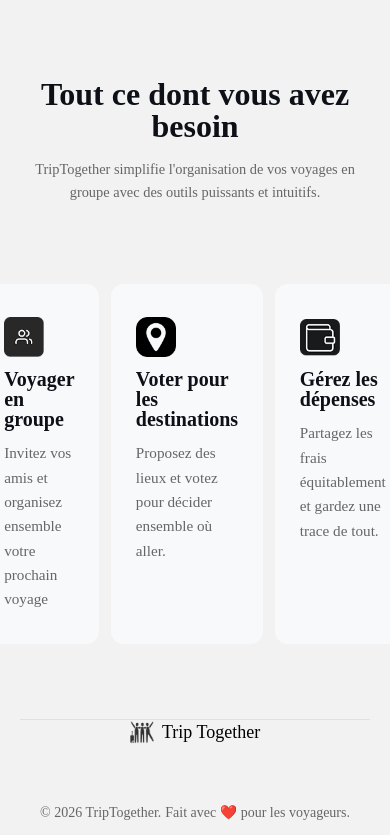
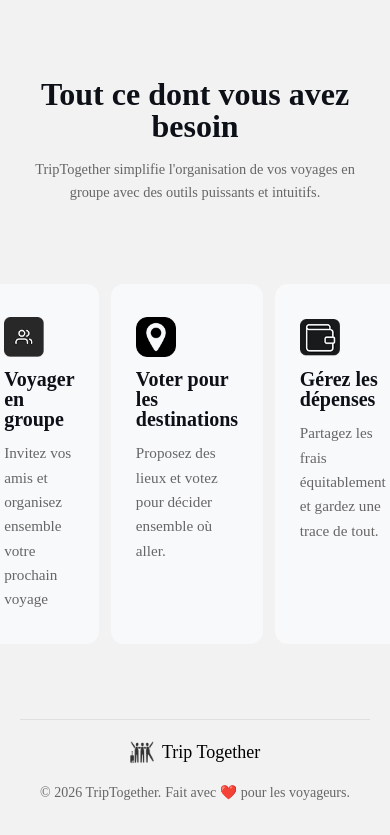
Before and after one commit to earzalien/triptogether, a React (Vite) app in the folder client/: page / in a window 390 px wide. Shown: the part 745-1580 px from the top of the page. Built offline with nearby package versions, Linux system fonts and the light colour scheme; no server answers; a web font is replaced by a local one.

Commit message:
refactor(footer): improve layout flexibility and responsiveness

```diff
--- a/client/src/pages/styles/Footer.css
+++ b/client/src/pages/styles/Footer.css
@@ -15,13 +15,15 @@
   align-items: center;
   justify-content: space-between;
   gap: 20px;
-  height: 100px;
+  min-height: 100px;
+  padding: 20px 0;
 }
 
 .footer-left {
   display: flex;
   align-items: center;
   font-size: 18px;
+  font-weight: 500;
   cursor: pointer;
 }
 
```
